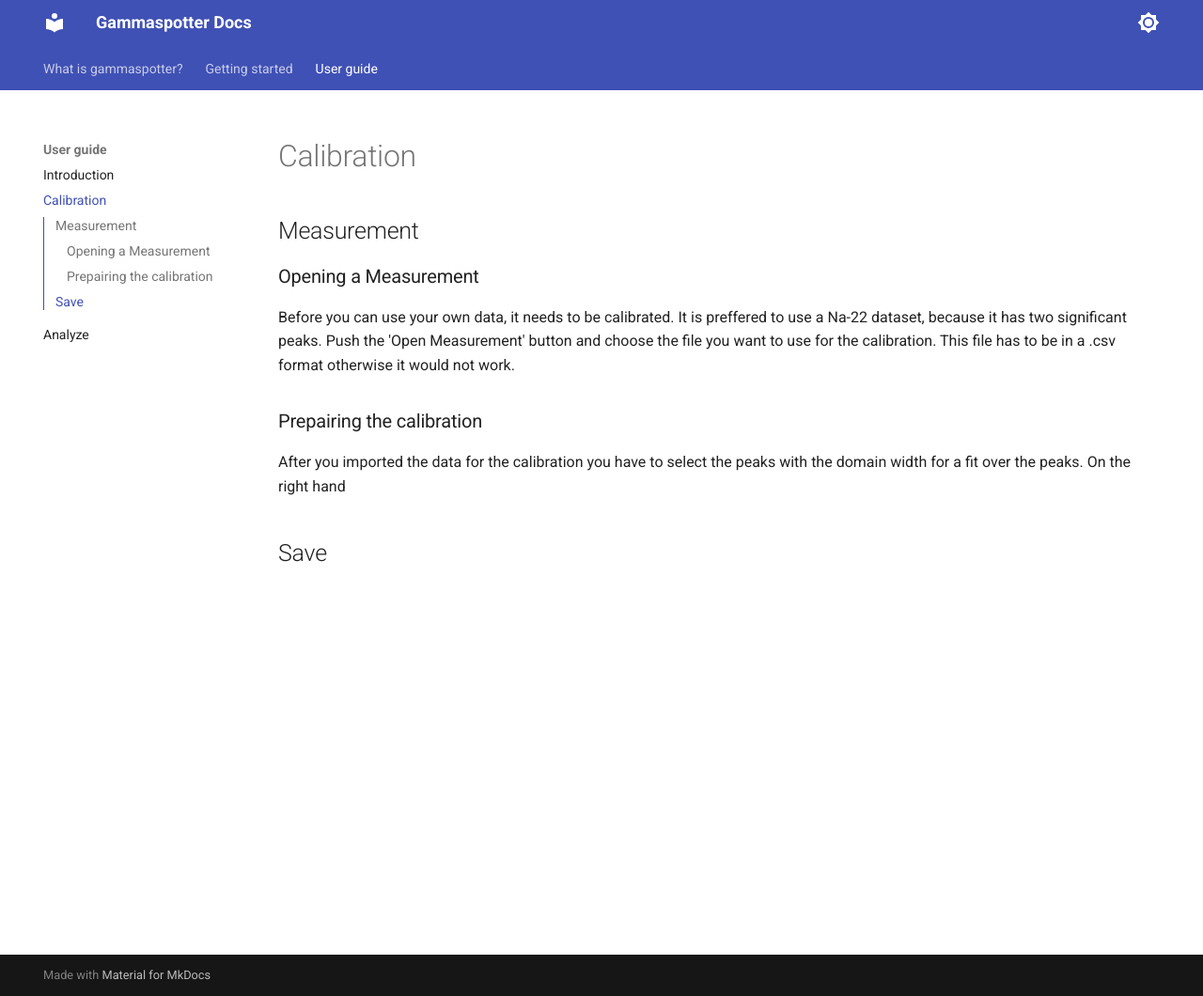
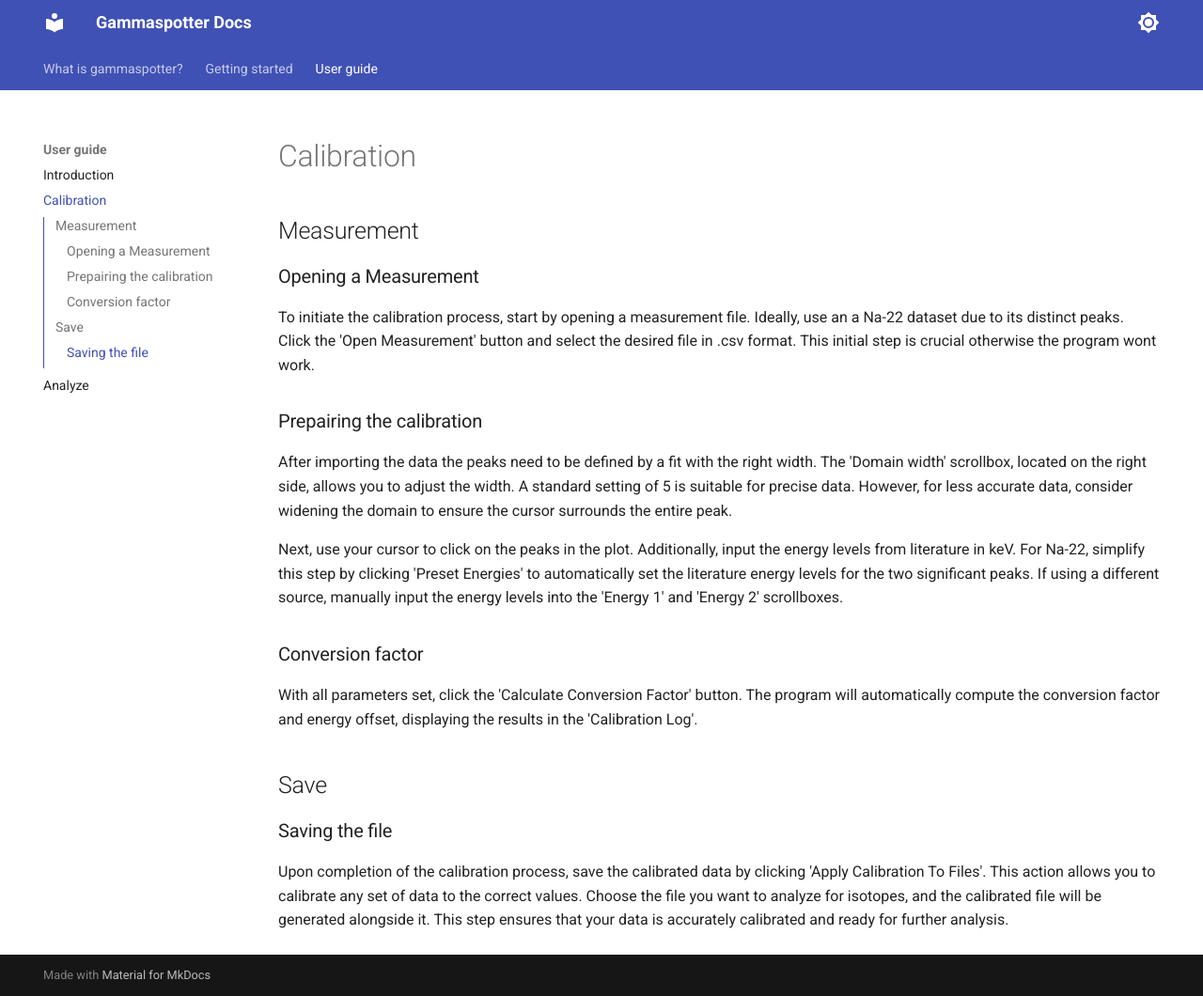
Before and after one commit to tijnsc/gammaspotter, an MkDocs documentation site: the page built from docs/user_guide/2. calibrate.md, in a window 1280 px wide and 1060 px high. Shown: the whole window at 94% size. Built offline with MkDocs 1.6.1 and Material for MkDocs 9.7.7, drawn with Linux system fonts in a browser that asks for light colours.

Commit message:
Finalized the calibration guide

```diff
--- a/docs/user_guide/2. calibrate.md
+++ b/docs/user_guide/2. calibrate.md
@@ -4,12 +4,21 @@
 
 ### Opening a Measurement
 
-Before you can use your own data, it needs to be calibrated. It is preffered to use a Na-22 dataset, because it has two significant peaks. Push the 'Open Measurement' button and choose the file you want to use for the calibration. This file has to be in a .csv format otherwise it would not work.
+To initiate the calibration process, start by opening a measurement file. Ideally, use an a Na-22 dataset due to its distinct peaks. Click the 'Open Measurement' button and select the desired file in .csv format. This initial step is crucial otherwise the program wont work.
+
 
 ### Prepairing the calibration
 
-After you imported the data for the calibration you have to select the peaks with the domain width for a fit over the peaks. On the right hand
+After importing the data the peaks need to be defined by a fit with the right width. The 'Domain width' scrollbox, located on the right side, allows you to adjust the width. A standard setting of 5 is suitable for precise data. However, for less accurate data, consider widening the domain to ensure the cursor surrounds the entire peak.
 
+Next, use your cursor to click on the peaks in the plot. Additionally, input the energy levels from literature in keV. For Na-22, simplify this step by clicking 'Preset Energies' to automatically set the literature energy levels for the two significant peaks. If using a different source, manually input the energy levels into the 'Energy 1' and 'Energy 2' scrollboxes.
 
+### Conversion factor
+
+With all parameters set, click the 'Calculate Conversion Factor' button. The program will automatically compute the conversion factor and energy offset, displaying the results in the 'Calibration Log'.
 
 ## Save
+
+### Saving the file
+
+Upon completion of the calibration process, save the calibrated data by clicking 'Apply Calibration To Files'. This action allows you to calibrate any set of data to the correct values. Choose the file you want to analyze for isotopes, and the calibrated file will be generated alongside it. This step ensures that your data is accurately calibrated and ready for further analysis.
```
